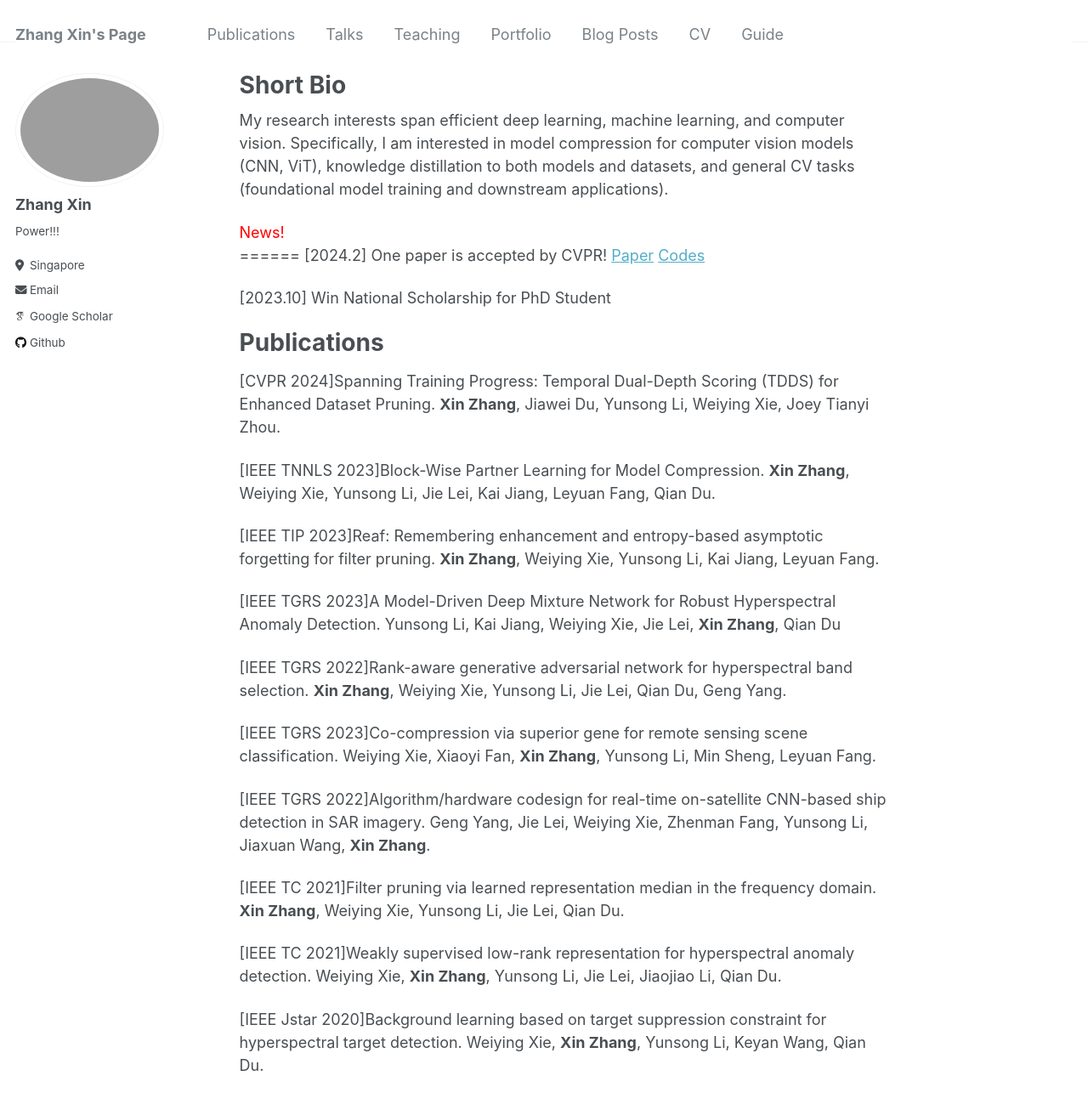
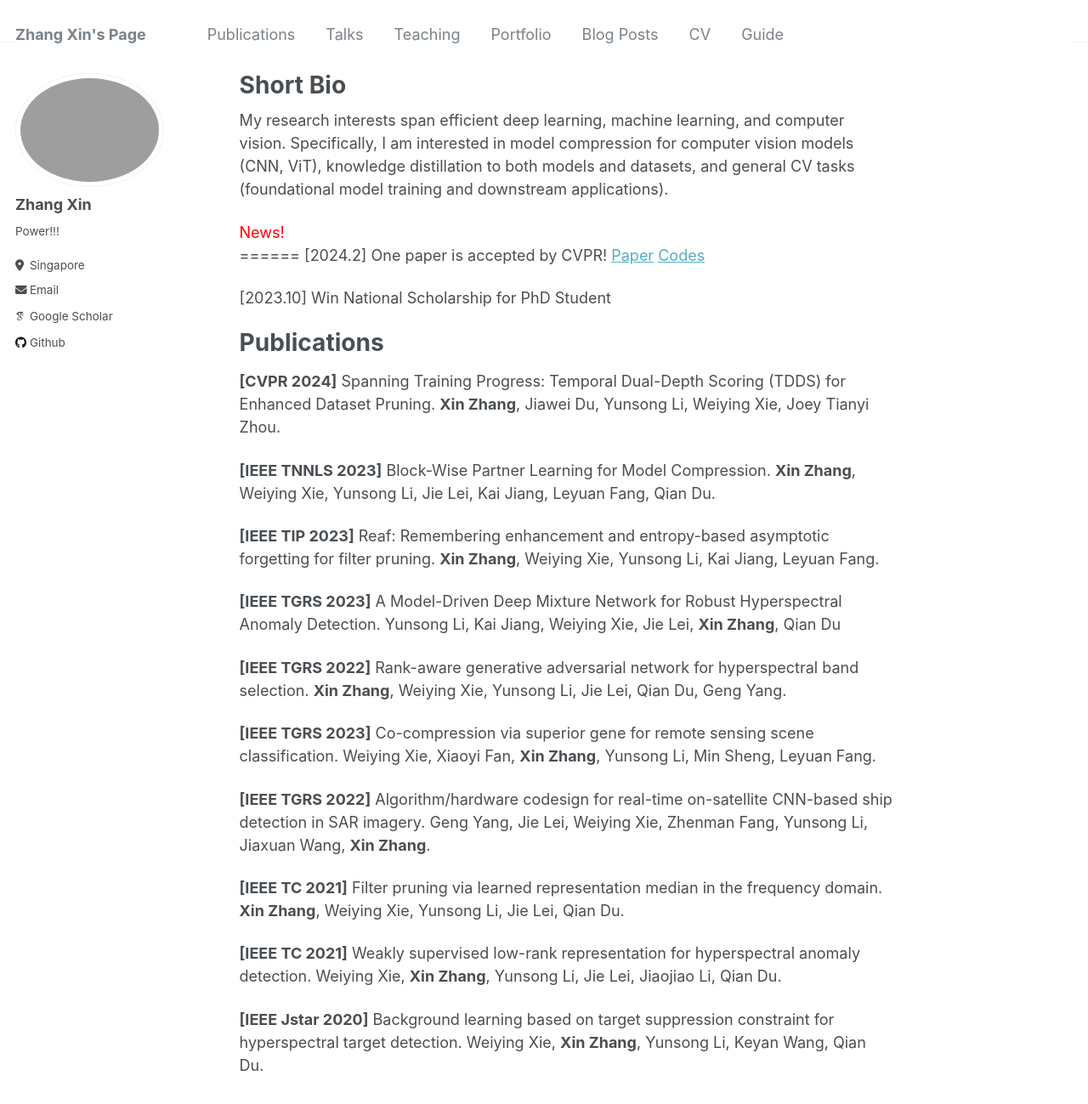
Before and after one commit to Anonymous-f/Anonymous-f.github.io, a Jekyll site: the page built from _pages/about.md, in a window 1280 px wide and 1400 px high. Shown: the top 1299 px of the window at 85% size. Built offline with Jekyll 4.4.1, drawn with Linux system fonts in a browser that asks for light colours; some web fonts are replaced.

```diff
--- a/_pages/about.md
+++ b/_pages/about.md
@@ -19,22 +19,22 @@ My research interests span efficient deep learning, machine learning, and comput
 
 Publications
 ======
-[CVPR 2024]Spanning Training Progress: Temporal Dual-Depth Scoring (TDDS) for Enhanced Dataset Pruning. **Xin Zhang**, Jiawei Du, Yunsong Li, Weiying Xie, Joey Tianyi Zhou.
+**[CVPR 2024]** Spanning Training Progress: Temporal Dual-Depth Scoring (TDDS) for Enhanced Dataset Pruning. **Xin Zhang**, Jiawei Du, Yunsong Li, Weiying Xie, Joey Tianyi Zhou.
 
-[IEEE TNNLS 2023]Block-Wise Partner Learning for Model Compression. **Xin Zhang**, Weiying Xie, Yunsong Li, Jie Lei, Kai Jiang, Leyuan Fang, Qian Du.
+**[IEEE TNNLS 2023]** Block-Wise Partner Learning for Model Compression. **Xin Zhang**, Weiying Xie, Yunsong Li, Jie Lei, Kai Jiang, Leyuan Fang, Qian Du.
 
-[IEEE TIP 2023]Reaf: Remembering enhancement and entropy-based asymptotic forgetting for filter pruning. **Xin Zhang**, Weiying Xie, Yunsong Li, Kai Jiang, Leyuan Fang.
+**[IEEE TIP 2023]** Reaf: Remembering enhancement and entropy-based asymptotic forgetting for filter pruning. **Xin Zhang**, Weiying Xie, Yunsong Li, Kai Jiang, Leyuan Fang.
 
-[IEEE TGRS 2023]A Model-Driven Deep Mixture Network for Robust Hyperspectral Anomaly Detection. Yunsong Li, Kai Jiang, Weiying Xie, Jie Lei, **Xin Zhang**, Qian Du
+**[IEEE TGRS 2023]** A Model-Driven Deep Mixture Network for Robust Hyperspectral Anomaly Detection. Yunsong Li, Kai Jiang, Weiying Xie, Jie Lei, **Xin Zhang**, Qian Du
 
-[IEEE TGRS 2022]Rank-aware generative adversarial network for hyperspectral band selection. **Xin Zhang**, Weiying Xie, Yunsong Li, Jie Lei, Qian Du, Geng Yang.
+**[IEEE TGRS 2022]** Rank-aware generative adversarial network for hyperspectral band selection. **Xin Zhang**, Weiying Xie, Yunsong Li, Jie Lei, Qian Du, Geng Yang.
 
-[IEEE TGRS 2023]Co-compression via superior gene for remote sensing scene classification. Weiying Xie, Xiaoyi Fan, **Xin Zhang**, Yunsong Li, Min Sheng, Leyuan Fang.
+**[IEEE TGRS 2023]** Co-compression via superior gene for remote sensing scene classification. Weiying Xie, Xiaoyi Fan, **Xin Zhang**, Yunsong Li, Min Sheng, Leyuan Fang.
 
-[IEEE TGRS 2022]Algorithm/hardware codesign for real-time on-satellite CNN-based ship detection in SAR imagery. Geng Yang, Jie Lei, Weiying Xie, Zhenman Fang, Yunsong Li, Jiaxuan Wang, **Xin Zhang**.
+**[IEEE TGRS 2022]** Algorithm/hardware codesign for real-time on-satellite CNN-based ship detection in SAR imagery. Geng Yang, Jie Lei, Weiying Xie, Zhenman Fang, Yunsong Li, Jiaxuan Wang, **Xin Zhang**.
 
-[IEEE TC 2021]Filter pruning via learned representation median in the frequency domain. **Xin Zhang**, Weiying Xie, Yunsong Li, Jie Lei, Qian Du.
+**[IEEE TC 2021]** Filter pruning via learned representation median in the frequency domain. **Xin Zhang**, Weiying Xie, Yunsong Li, Jie Lei, Qian Du.
 
-[IEEE TC 2021]Weakly supervised low-rank representation for hyperspectral anomaly detection. Weiying Xie, **Xin Zhang**, Yunsong Li, Jie Lei, Jiaojiao Li, Qian Du.
+**[IEEE TC 2021]** Weakly supervised low-rank representation for hyperspectral anomaly detection. Weiying Xie, **Xin Zhang**, Yunsong Li, Jie Lei, Jiaojiao Li, Qian Du.
 
-[IEEE Jstar 2020]Background learning based on target suppression constraint for hyperspectral target detection. Weiying Xie, **Xin Zhang**, Yunsong Li, Keyan Wang, Qian Du.
+**[IEEE Jstar 2020]** Background learning based on target suppression constraint for hyperspectral target detection. Weiying Xie, **Xin Zhang**, Yunsong Li, Keyan Wang, Qian Du.
```
